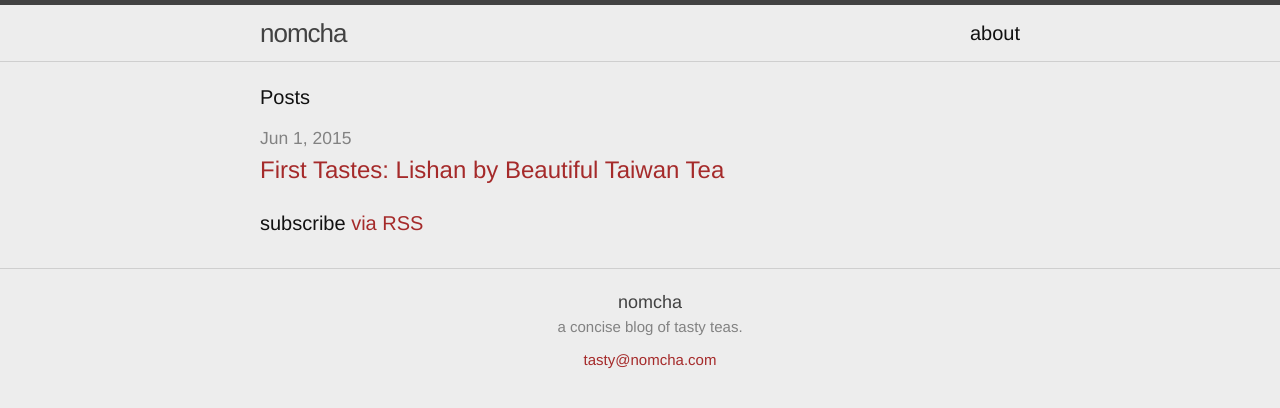
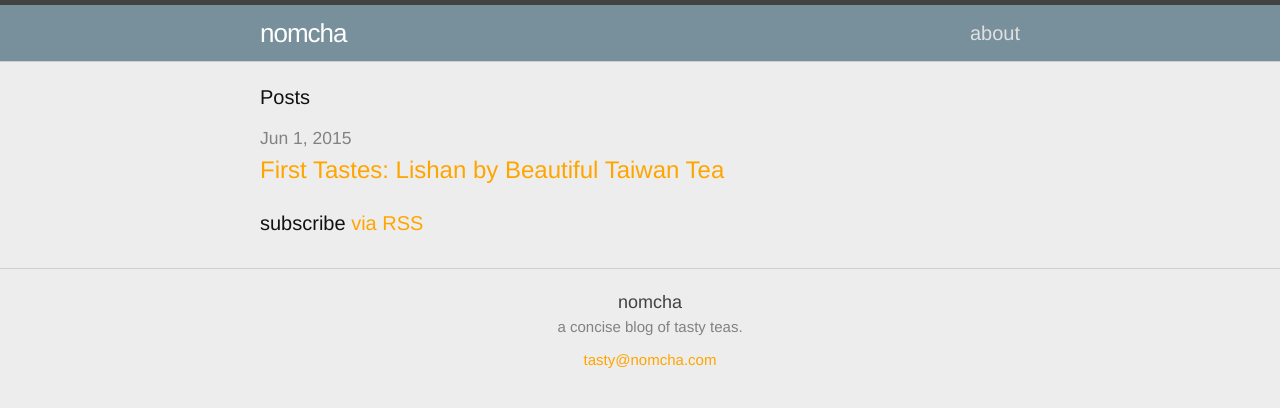
Before and after one commit to taylorkline/nomcha, a Jekyll site: the page built from index.html, in a window 1280 px wide. Shown: the top 408 px of the page. Built offline with Jekyll 4.4.1, drawn with Linux system fonts in a browser that asks for light colours; Markdown is read by kramdown in place of the engine named in the settings.

Commit message:
Prettify header.

```diff
--- a/_includes/header.html
+++ b/_includes/header.html
@@ -2,15 +2,27 @@
 
    <div class="wrapper">
 
-      <a class="site-title" href="{{ site.baseurl }}/">{{ site.title }}</a>
+      <a class="site-title" href="{{ site.baseurl }}/">
+         {% if page.path == "index.html" %}
+         <span class="selected-heading">
+         {{ site.title }}
+         </span>
+         {% else %}
+         {{ site.title }}
+         {% endif %}
+      </a>
 
       <nav class="site-nav">
          <div class="trigger">
-            {% for page in site.pages %}
-            {% if page.title %}
-            <a class="page-link" href="{{ page.url | prepend: site.baseurl }}">{{ page.title }}</a>
+            <a class="page-link" href="{{ site.baseurl }}/about">
+            {% if page.path == "about.md" %}
+            <span class="selected-heading">
+            about
+            </span>
+            {% else %}
+            about
             {% endif %}
-            {% endfor %}
+            </a>
          </div>
       </nav>
 
--- a/_sass/_base.scss
+++ b/_sass/_base.scss
@@ -98,7 +98,6 @@ a {
 
     &:hover {
         color: $text-color;
-        text-decoration: underline;
     }
 }
 
--- a/_sass/_layout.scss
+++ b/_sass/_layout.scss
@@ -2,21 +2,26 @@
  * Site header
  */
 .site-header {
+    background-color: $header-color-background;
     border-top: 5px solid $grey-color-dark;
     border-bottom: 1px solid $grey-color-light;
     min-height: 56px;
 }
 
 .site-title {
+    color: $header-color-unselected;
     font-size: 26px;
     line-height: 56px;
     letter-spacing: -1px;
     margin-bottom: 0;
     float: left;
 
-    &,
     &:visited {
-        color: $grey-color-dark;
+       color: $header-color-unselected;
+    }
+
+    &:hover {
+       color: $header-color-selected;
     }
 }
 
@@ -29,8 +34,12 @@
     }
 
     .page-link {
-        color: $text-color;
+        color: $header-color-unselected;
         line-height: $base-line-height;
+
+        &:hover {
+           color: $header-color-selected;
+        }
 
         // Gaps between nav items, but not on the first one
         &:not(:first-child) {
@@ -39,6 +48,9 @@
     }
 }
 
+.selected-heading {
+   color: white;
+}
 
 
 /**
--- a/css/main.scss
+++ b/css/main.scss
@@ -15,7 +15,11 @@ $spacing-unit:     20px;
 
 $text-color:       #111;
 $background-color: darken(white, 7%);
-$brand-color:      brown;
+$brand-color:      orange;
+
+$header-color-background: #78909C;
+$header-color-unselected: #E0E0E0;
+$header-color-selected: #FAFAFA;
 
 $grey-color:       #828282;
 $grey-color-light: lighten($grey-color, 30%);
```
